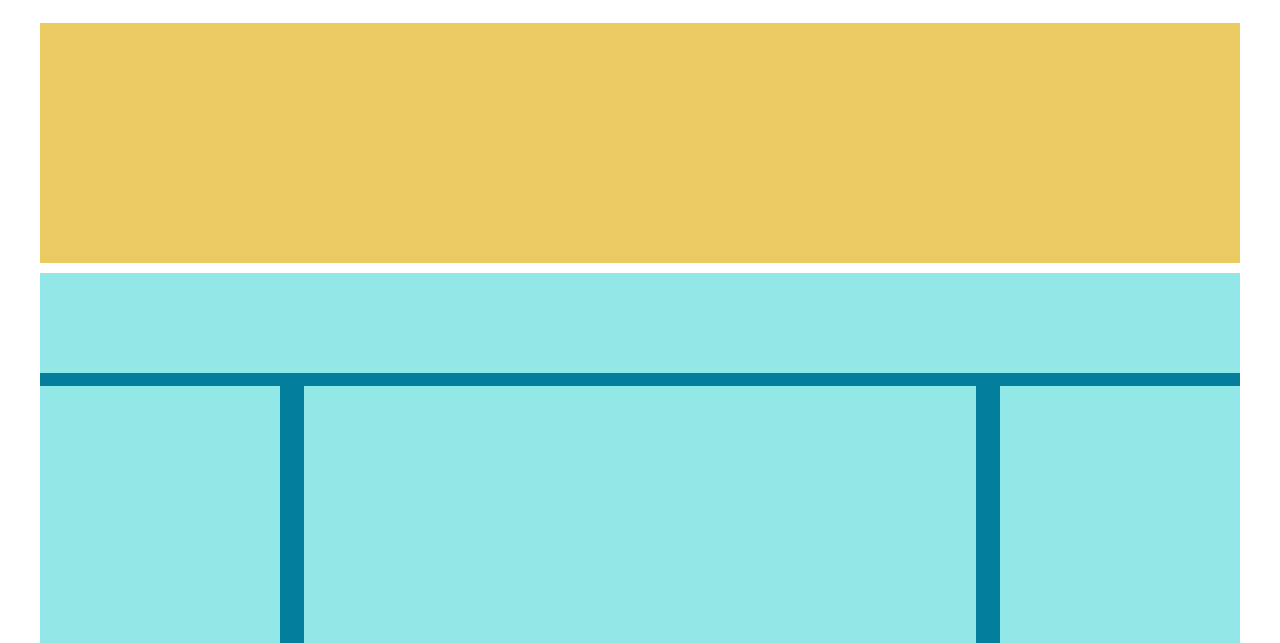
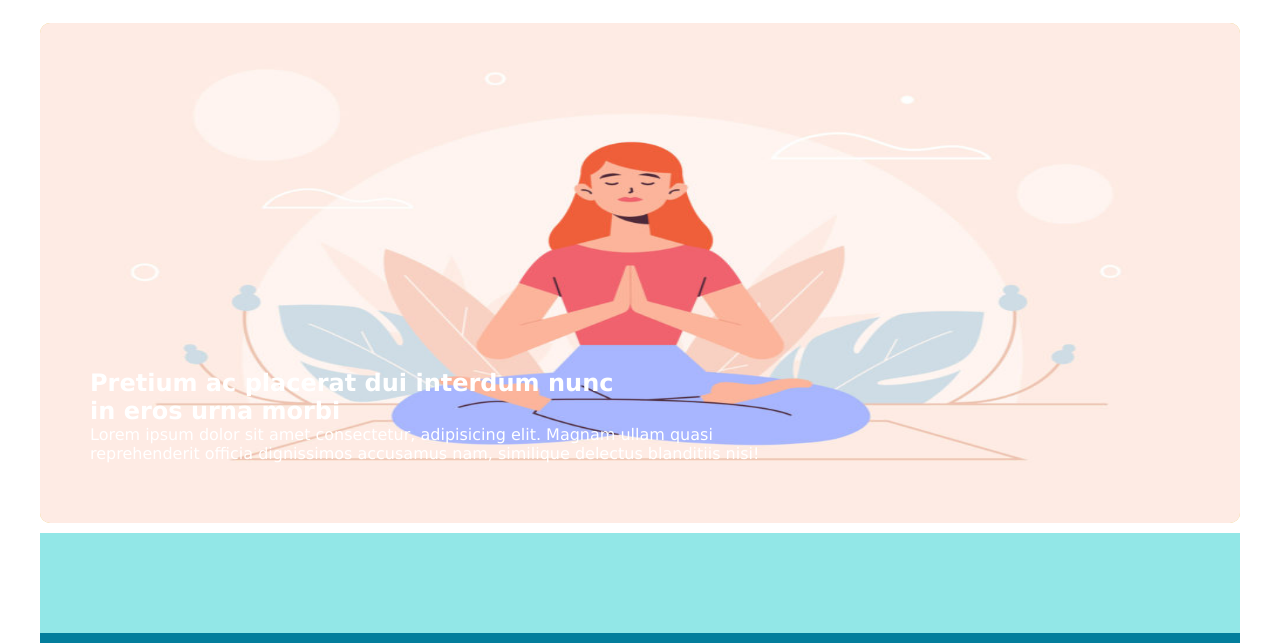
Before and after one commit to Mahdavi3649/htmlcss-wp, a plain HTML site: page index.html in a window 1280 px wide. Shown: the part 87-730 px from the top of the page. Drawn offline with Linux system fonts and the light colour scheme.

Commit message:
Add top container of main

```diff
--- a/index.html
+++ b/index.html
@@ -23,7 +23,13 @@
     </header>
     <!-- /#side-header -->
     <main class="side-main">
-        <div class="top-contain"></div>
+        <div class="top-contain">
+                <img class="banner" src="img/banner.jpg" alt="">
+                <div class="text-banner">
+                    <h2>Pretium ac placerat dui interdum nunc <br> in eros urna morbi</h2>
+                    <p>Lorem ipsum dolor sit amet consectetur, adipisicing elit. Magnam ullam quasi <br> reprehenderit officia dignissimos accusamus nam, similique delectus blanditiis nisi!</p>
+                </div>
+        </div>
 
         <div class="bottom-contain clearfix">
             <aside class="headbar"></aside>
--- a/style.css
+++ b/style.css
@@ -31,10 +31,25 @@ nav > a {
 } */
 
 .top-contain {
-  height: 240px;
+  height: 500px;
   background-color: rgb(235, 203, 97);
   margin-bottom: 10px;
   margin-top: 10px;
+  border-radius: 10px;
+  position: relative;
+}
+.text-banner {
+  position: absolute;
+  bottom: 60px;
+  left: 50px;
+  color: white;
+  font-family: Verdana, Geneva, Tahoma, sans-serif;
+}
+
+.banner {
+  width: 100%;
+  height: 100%;
+  border-radius: 10px;
 }
 .bottom-contain {
   height: 600px;
```
